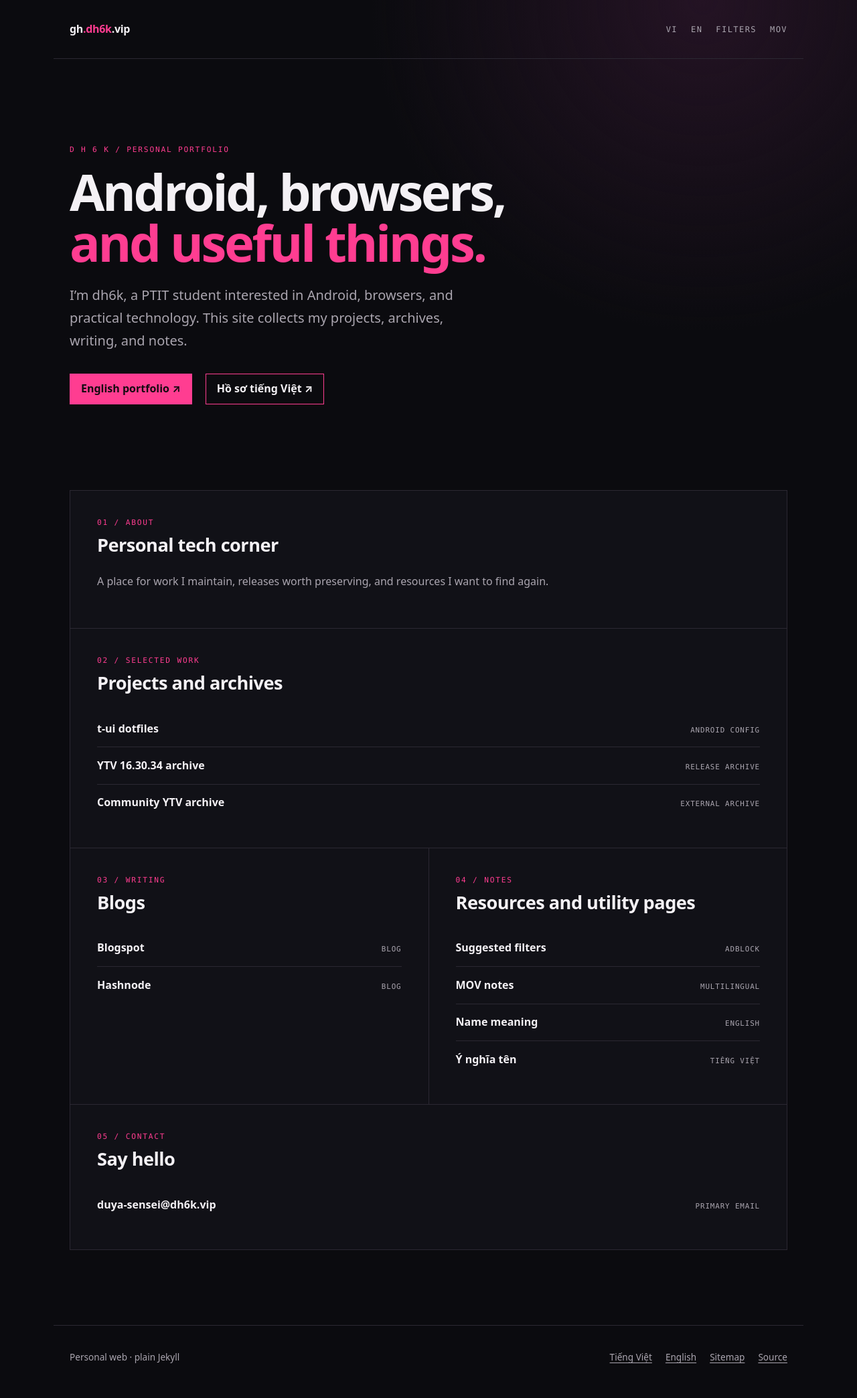
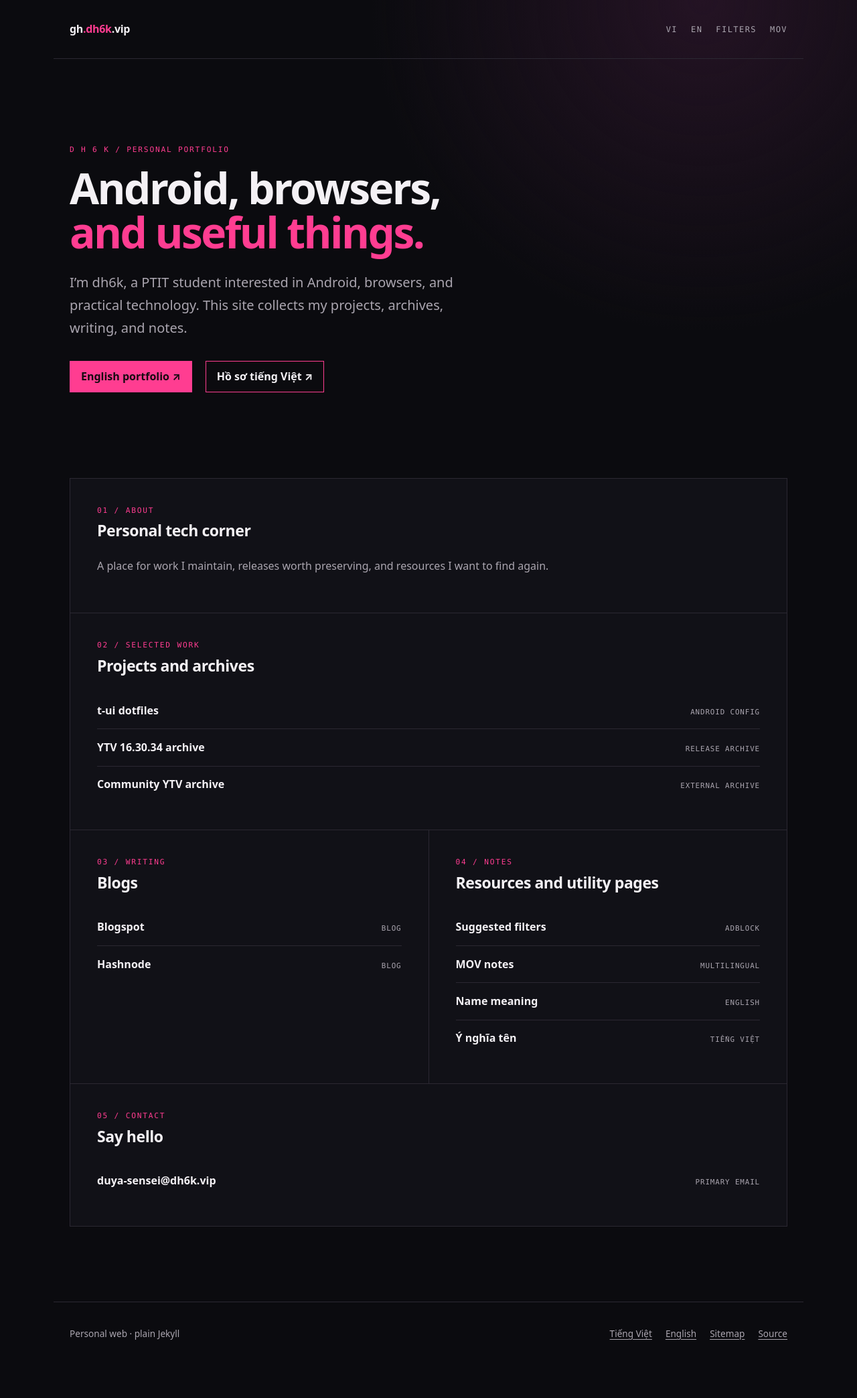
Before and after one commit to dh6k/dh6k.github.io, a Jekyll site: the page built from index.md, in a window 1280 px wide. Shown: the whole page at 67% size. Built offline with Jekyll 4.4.1, drawn with Linux system fonts in a browser that asks for light colours; after the commit the page ends 2053 px from its top, so only the background shows below that.

```diff
--- a/assets/css/site.css
+++ b/assets/css/site.css
@@ -69,7 +69,7 @@ a:focus-visible, button:focus-visible { outline: 2px solid var(--accent); outlin
 
 .hero { max-width: var(--reading); padding-block: clamp(4.5rem, 11vw, 8rem); }
 .eyebrow { margin: 0; font: 0.7rem/1.4 var(--mono); letter-spacing: 0.16em; text-transform: uppercase; }
-.hero h1 { margin: 1rem 0 1.5rem; font-size: clamp(2.5rem, 6vw, 4.75rem); line-height: 1; letter-spacing: -0.045em; }
+.hero h1 { margin: 1rem 0 1.5rem; font-size: clamp(2.35rem, 5vw, 4rem); line-height: 1.04; letter-spacing: -0.04em; }
 .hero em { font-style: normal; }
 .lede { max-width: 38rem; margin: 0; color: var(--muted); font-size: clamp(1.05rem, 2vw, 1.25rem); }
 .hero-actions { margin-top: 2rem; }
@@ -96,7 +96,7 @@ a:focus-visible, button:focus-visible { outline: 2px solid var(--accent); outlin
 }
 .grid-section { padding: clamp(1.5rem, 4vw, 2.5rem); border-right: 1px solid var(--line); border-bottom: 1px solid var(--line); background: var(--surface); }
 .grid-section-wide { grid-column: 1 / -1; }
-.grid-section h2 { margin: 0.5rem 0 1.5rem; font-size: clamp(1.35rem, 2.2vw, 1.7rem); line-height: 1.25; letter-spacing: -0.02em; }
+.grid-section h2 { margin: 0.5rem 0 1.5rem; font-size: clamp(1.3rem, 1.8vw, 1.5rem); line-height: 1.3; letter-spacing: -0.02em; }
 .section-copy { color: var(--muted); }
 
 .row-list { list-style: none; margin: 0; padding: 0; }
@@ -110,7 +110,7 @@ a:focus-visible, button:focus-visible { outline: 2px solid var(--accent); outlin
 .article { max-width: var(--reading); padding-block: clamp(3.5rem, 8vw, 6rem); }
 .article-nav { justify-content: space-between; margin-bottom: 2rem; font: 0.75rem/1.4 var(--mono); }
 .article-header { padding-bottom: 2rem; border-bottom: 1px solid var(--line); }
-.article-header h1 { margin: 0.65rem 0 0; font-size: clamp(2.1rem, 4.5vw, 3.5rem); line-height: 1.08; letter-spacing: -0.04em; }
+.article-header h1 { margin: 0.65rem 0 0; font-size: clamp(2rem, 3.8vw, 3rem); line-height: 1.12; letter-spacing: -0.035em; }
 .article-description { max-width: 38rem; margin: 1rem 0 0; color: var(--muted); font-size: 1.1rem; }
 .prose { color: #cbc7ce; }
 .prose h2, .prose h3 { color: var(--ink); line-height: 1.25; letter-spacing: -0.02em; }
@@ -132,10 +132,12 @@ body .kao-banner {
   border: 0;
   border-bottom: 1px solid var(--accent);
   background: var(--surface-raised);
+  background-image: none;
   color: var(--ink);
   font: 0.72rem/1.35 var(--mono);
   letter-spacing: 0.06em;
   text-align: center;
+  text-shadow: none;
   text-transform: none;
   overflow-wrap: anywhere;
 }
@@ -144,6 +146,7 @@ body .kao-banner a {
   color: var(--ink);
   font: inherit;
   letter-spacing: inherit;
+  text-decoration-line: underline;
   text-decoration-color: var(--accent);
   text-underline-offset: 0.2em;
 }
@@ -152,7 +155,10 @@ body .kao-banner a:hover { color: var(--accent); }
 
 body .kao-banner-close {
   position: absolute;
-  inset: 0 0 0 auto;
+  top: 0;
+  right: 0;
+  bottom: 0;
+  left: auto;
   display: inline-grid;
   place-items: center;
   width: 2.75rem;
@@ -165,6 +171,9 @@ body .kao-banner-close {
   background: transparent;
   color: var(--muted);
   font: 1rem/1 var(--mono);
+  opacity: 1;
+  text-shadow: none;
+  transform: none;
   cursor: pointer;
 }
 
```
Also changed, not shown: DESIGN.md (+1 -1 lines), en/index.md (+2 -2 lines), scripts/validate.mjs (+6 -1 lines).
